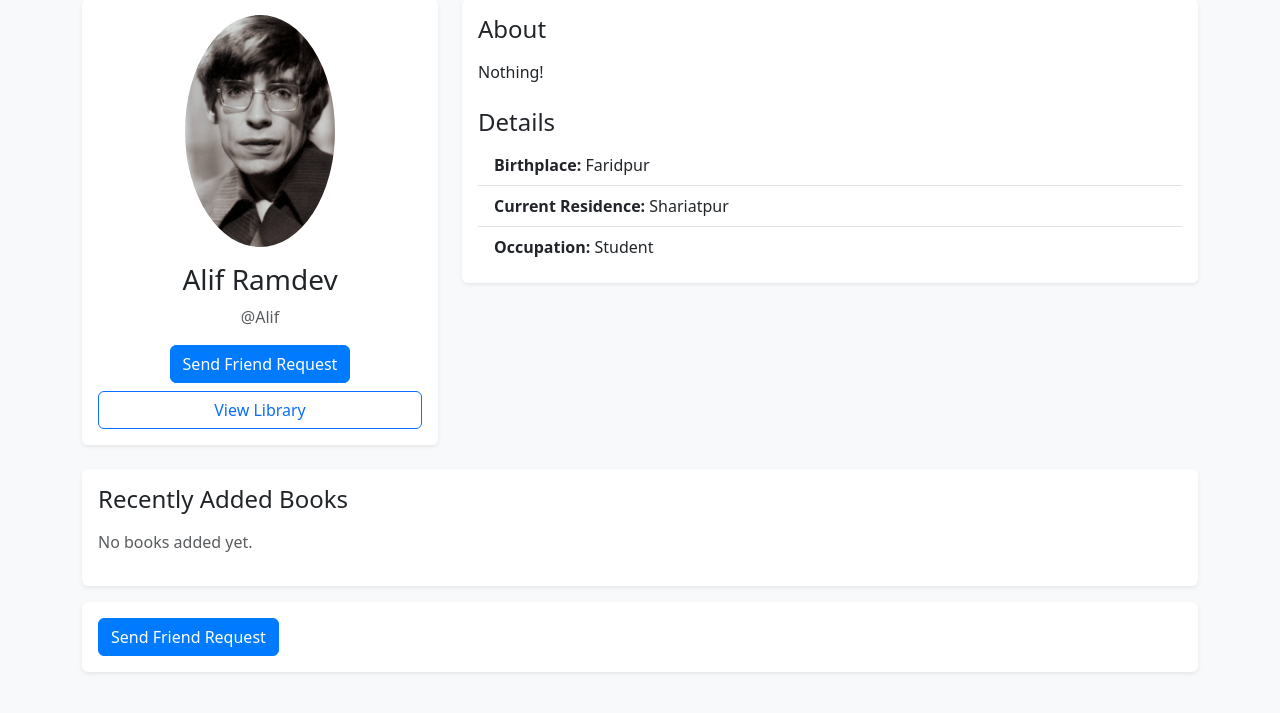
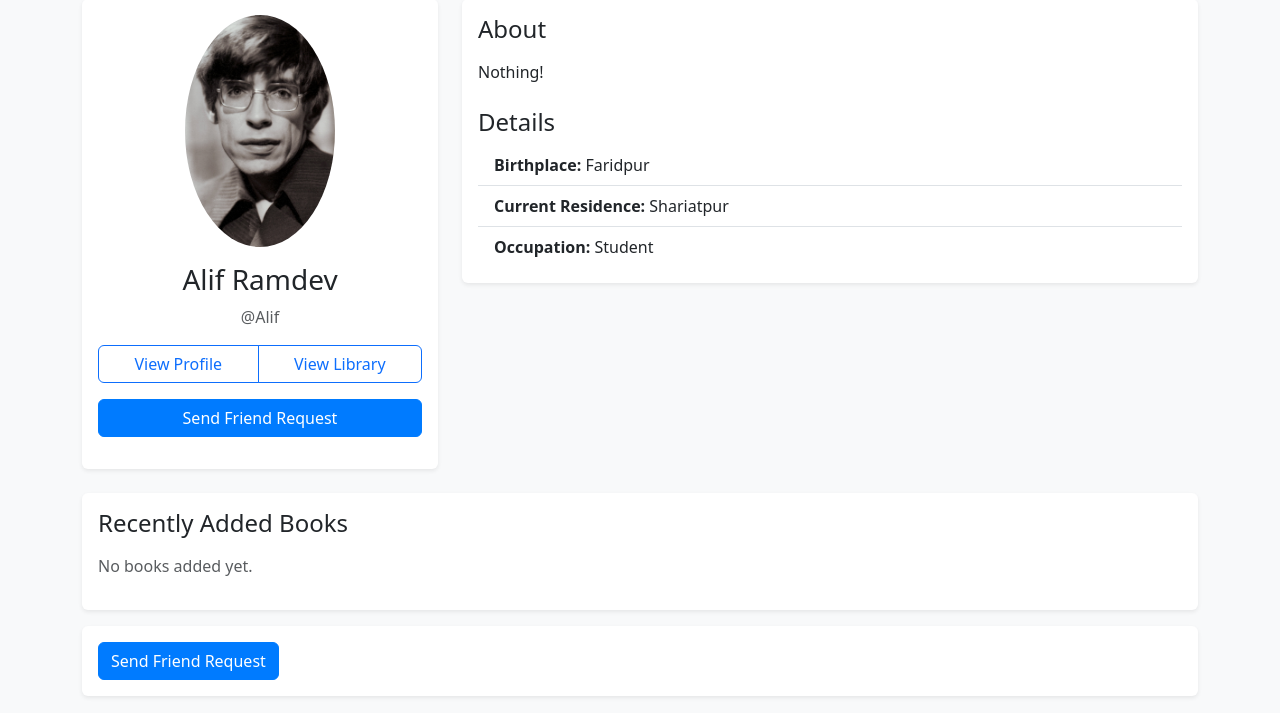
Before and after one commit to sh-sanu/BookFriend, a Django app: a page that uses templates/core/profile/view.html in a window 1280 px wide. Shown: the part 87-800 px from the top of the page. Run offline with Django 5.2, Linux system fonts and the light colour scheme; a user stored in the database is signed in; data comes from the database, SQL or seed files in the repository; both versions use the stored data as it was after the commit.

Commit message:
UI Update

```diff
--- a/templates/core/profile/view.html
+++ b/templates/core/profile/view.html
@@ -20,20 +20,27 @@
                     <h3 class="card-title">{{ profile_user.get_full_name }}</h3>
                     <p class="text-muted">@{{ profile_user.username }}</p>
 
-                    <div class="d-grid gap-2">
+                    <!-- Action Buttons -->
+                    <div class="mb-3">
+                        <div class="btn-group w-100 mb-3">
+                            <a href="{% url 'core:profile' username=profile_user.username %}" class="btn btn-outline-primary">View Profile</a>
+                            <a href="{% url 'core:library' username=profile_user.username %}" class="btn btn-outline-primary">View Library</a>
+                        </div>
+
+                        <div class="d-grid">
                             {% if is_owner %}
                                 <a href="{% url 'core:profile_edit' %}" class="btn btn-primary">Edit Profile</a>
                             {% else %}
                                 {% if not is_friend and not pending_request %}
                                     <form method="post" action="{% url 'core:friend_add' profile_user.username %}">
                                         {% csrf_token %}
-                                    <button type="submit" class="btn btn-primary">Send Friend Request</button>
+                                        <button type="submit" class="btn btn-primary w-100">Send Friend Request</button>
                                     </form>
                                 {% elif pending_request %}
-                                <button class="btn btn-secondary" disabled>Friend Request Pending</button>
+                                    <button class="btn btn-secondary w-100" disabled>Friend Request Pending</button>
                                 {% endif %}
                             {% endif %}
-                        <a href="{% url 'core:library' username=profile_user.username %}" class="btn btn-outline-primary">View Library</a>
+                        </div>
                     </div>
                 </div>
             </div>
```
Also changed, not shown: templates/core/library/view.html (+10 -3 lines), templates/core/search/results.html (+21 -9 lines), db.sqlite3, media/profile_pics/DALLE-2024-01-07-08.webp (added). Lines whose indentation alone changed are shown as unchanged.
